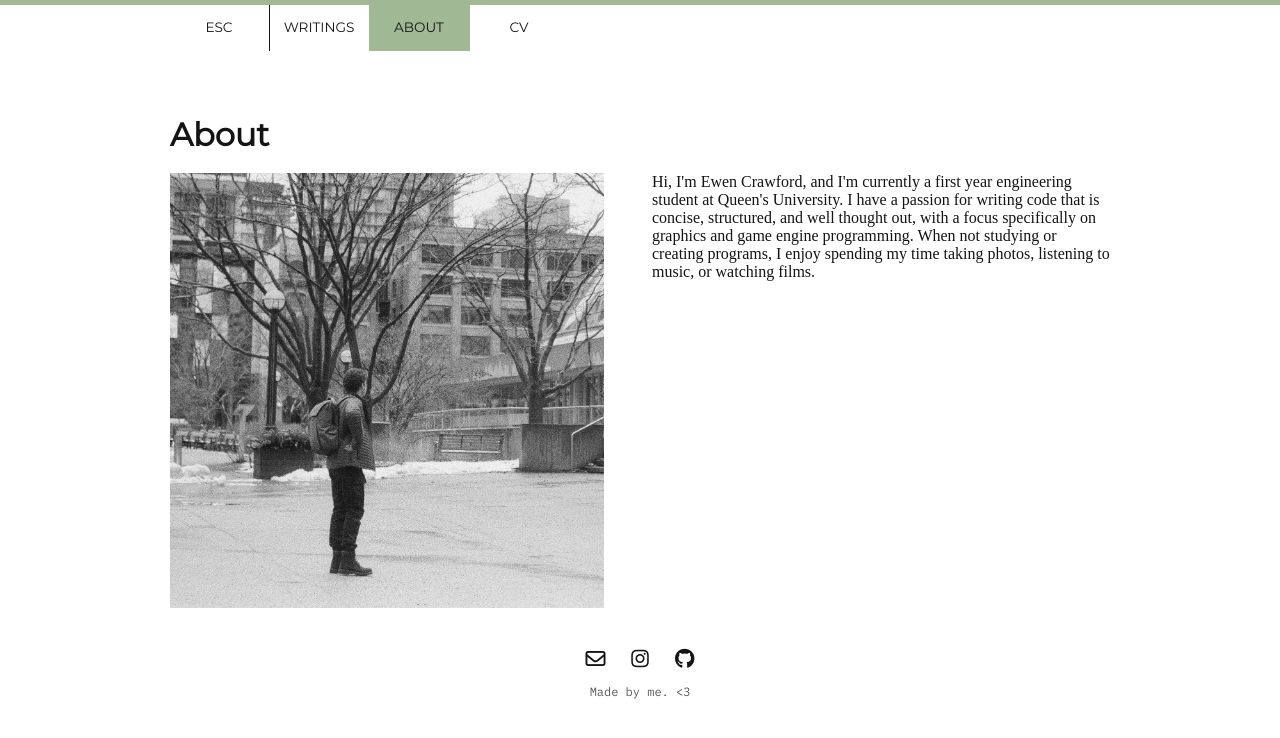
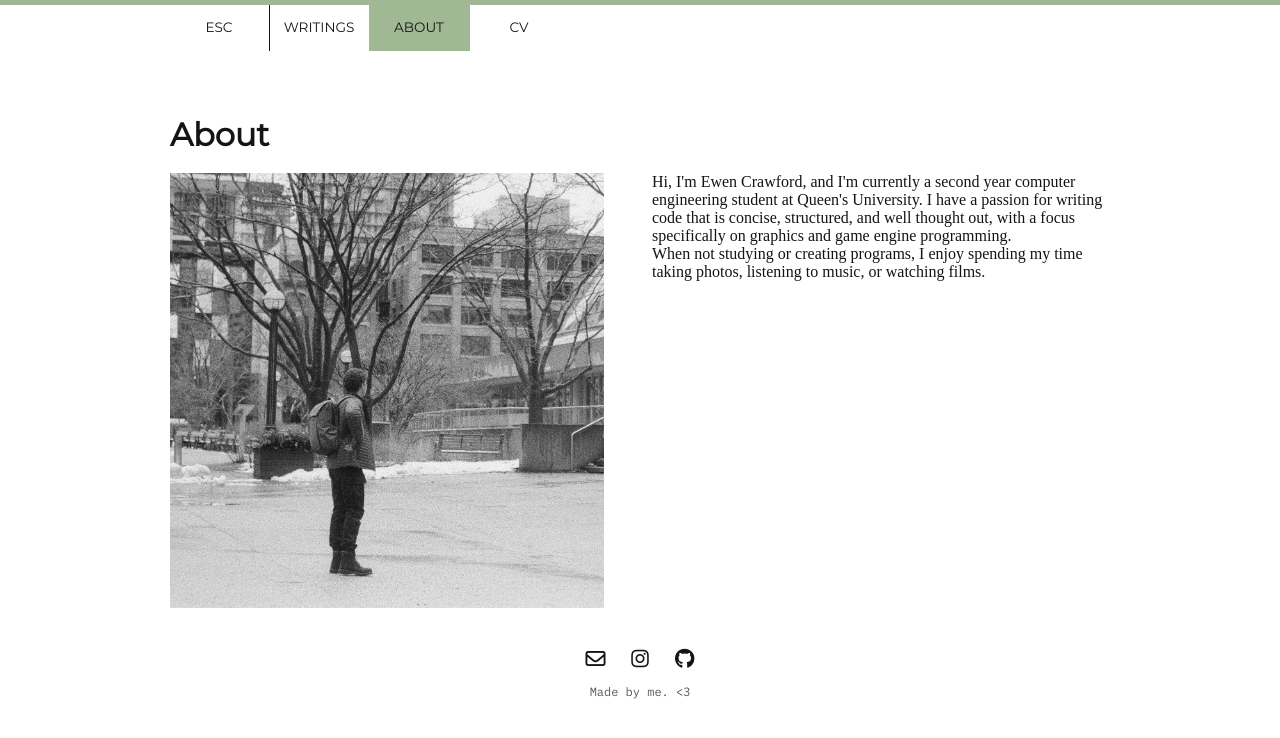
Before and after one commit to eacrawford02/eacrawford02.github.io, a Jekyll site: the page built from pages/about.md, in a window 1280 px wide. Shown: the top 738 px of the page. Built offline with Jekyll 4.4.1, drawn with Linux system fonts in a browser that asks for light colours; nearby versions of some CDN libraries.

Commit message:
Updated year of study in bio git status

```diff
--- a/pages/about.md
+++ b/pages/about.md
@@ -8,9 +8,8 @@ layout: page
   </div>
 
   <div id="text">
-    Hi, I'm Ewen Crawford, and I'm currently a first year engineering student at
-    Queen's University. I have a passion for writing code that is concise, structured, and well thought out, with a focus specifically on graphics and game engine programming.
-
+    Hi, I'm Ewen Crawford, and I'm currently a second year computer engineering student at Queen's University. I have a passion for writing code that is concise, structured, and well thought out, with a focus specifically on graphics and game engine programming.
+    <br/>
     When not studying or creating programs, I enjoy spending my time taking photos, listening to music, or watching films.
   </div>
 </div>
```
